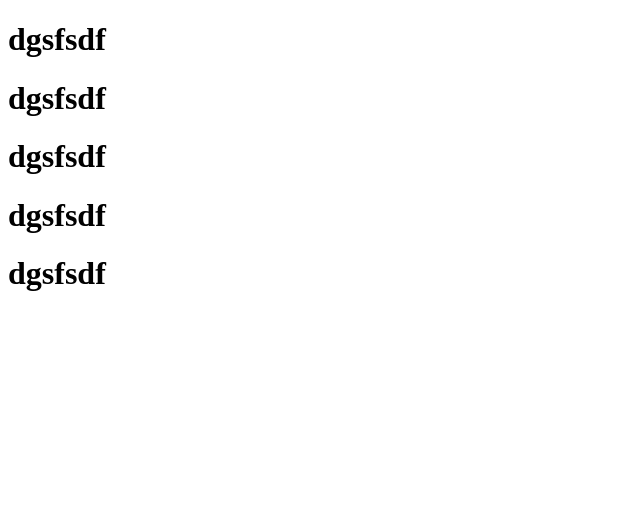
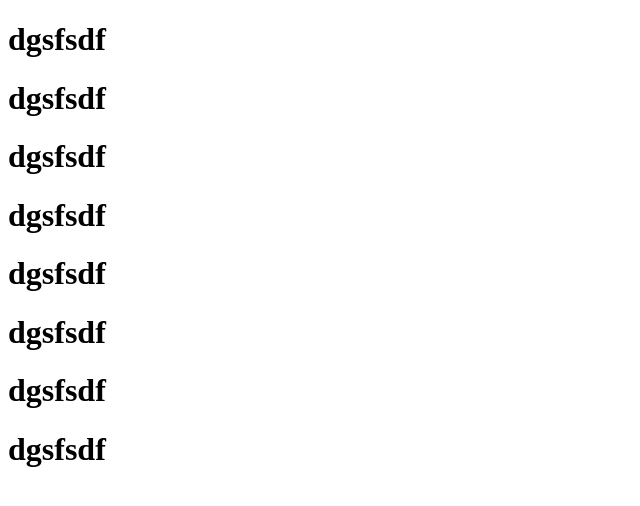
Before and after one commit to Jefinrojar/Project, a plain HTML site: page index.html in a window 1280 px wide. Shown: the whole page, without its empty margins (0-640 px from the left). Drawn offline with Linux system fonts and the light colour scheme.

Commit message:
third commit

```diff
--- a/index.html
+++ b/index.html
@@ -11,5 +11,8 @@
     <h1>dgsfsdf</h1>
     <h1>dgsfsdf</h1>
     <h1>dgsfsdf</h1>
+    <h1>dgsfsdf</h1>
+    <h1>dgsfsdf</h1>
+    <h1>dgsfsdf</h1>
 </body>
 </html>
```
